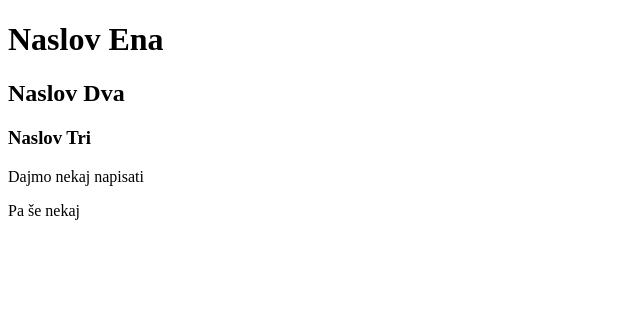
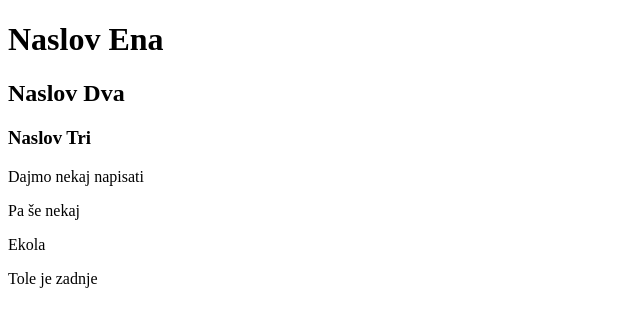
Before and after one commit to berrycherry/prvi, a plain HTML site: page Index.html in a window 1280 px wide. Shown: the whole page, without its empty margins (0-640 px from the left). Drawn offline with Linux system fonts and the light colour scheme.

Commit message:
Dodana dva stavka

```diff
--- a/Index.html
+++ b/Index.html
@@ -13,5 +13,9 @@
 
 <p>Pa še nekaj</p>
 
+<p>Ekola</p>
+
+<p>Tole je zadnje</p>
+
 </body>
 </html>
```
